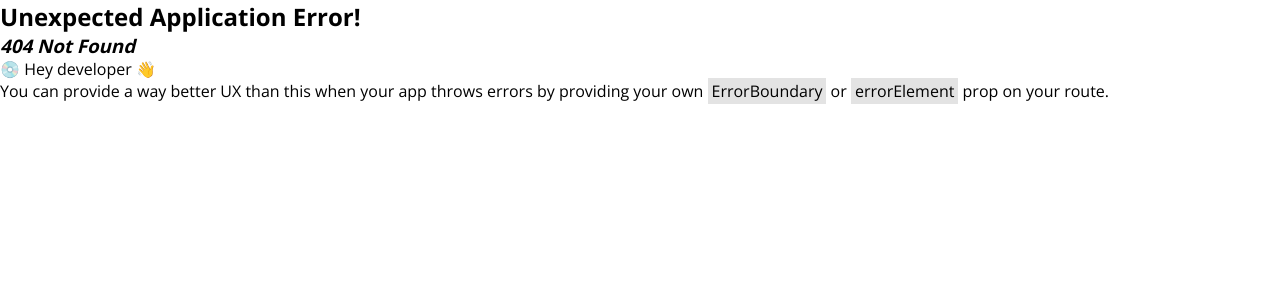
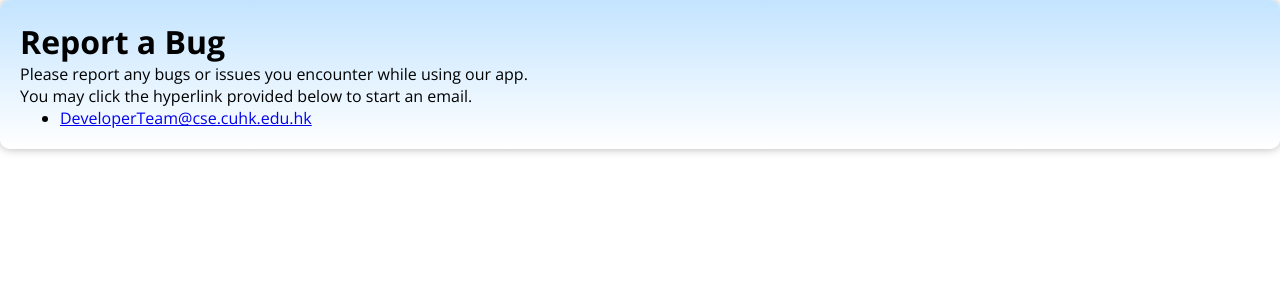
Before and after one commit to CharRaYoda/CSCI3100_D5, a React (Create React App) app in the folder client/: page /BugReport in a window 1280 px wide. Before the commit this address had no page. Shown: the top 300 px of the page. Built offline with nearby package versions, Linux system fonts and the light colour scheme.

Commit message:
Add BugReport

```diff
--- a/client/src/App.js
+++ b/client/src/App.js
@@ -7,6 +7,7 @@ import {
 import Register from "./pages/auth/Register";
 import Login from "./pages/auth/Login";
 import ContactAdmin from "./pages/ContactAdmin/ContactAdmin";
+import BugReport from "./pages/common/BugReport";
 import StudentHome from "./pages/student/Home";
 import CourseBrowsing from "./pages/student/CourseBrowsing";
 import TeacherHome from "./pages/teacher/Home";
@@ -42,6 +43,10 @@ const router = createBrowserRouter([
     path: "/ContactAdmin",
     element: <ContactAdmin />,
   },
+  {
+    path: "/BugReport",
+    element: <BugReport />,
+  },
 ]);
 
 function App() {
--- /dev/null
+++ b/client/src/pages/common/BugReport.css
@@ -0,0 +1,6 @@
+.bug-report-container {
+    background-image: linear-gradient(to bottom, #c3e4ff, #ffffff);
+    padding: 20px;
+    border-radius: 10px;
+    box-shadow: 0px 0px 10px rgba(0, 0, 0, 0.3);
+  }
--- a/client/src/pages/common/BugReport.jsx
+++ b/client/src/pages/common/BugReport.jsx
@@ -0,0 +1,29 @@
+import React from 'react';
+import './BugReport.css';
+
+function BugReport() {
+  const emailList = [
+    'DeveloperTeam@cse.cuhk.edu.hk',
+  ];
+
+  const handleEmailClick = (email) => {
+    window.location.href = `mailto:${email}`;
+  };
+
+  return (
+    <div className="bug-report-container">
+      <h1>Report a Bug</h1>
+      <p>Please report any bugs or issues you encounter while using our app.</p>
+      <p>You may click the hyperlink provided below to start an email.</p>
+      <ul>
+        {emailList.map((email) => (
+          <li key={email}>
+            <a href={`mailto:${email}`} onClick={() => handleEmailClick(email)}>{email}</a>
+          </li>
+        ))}
+      </ul>
+    </div>
+  );
+}
+
+export default BugReport;
```
